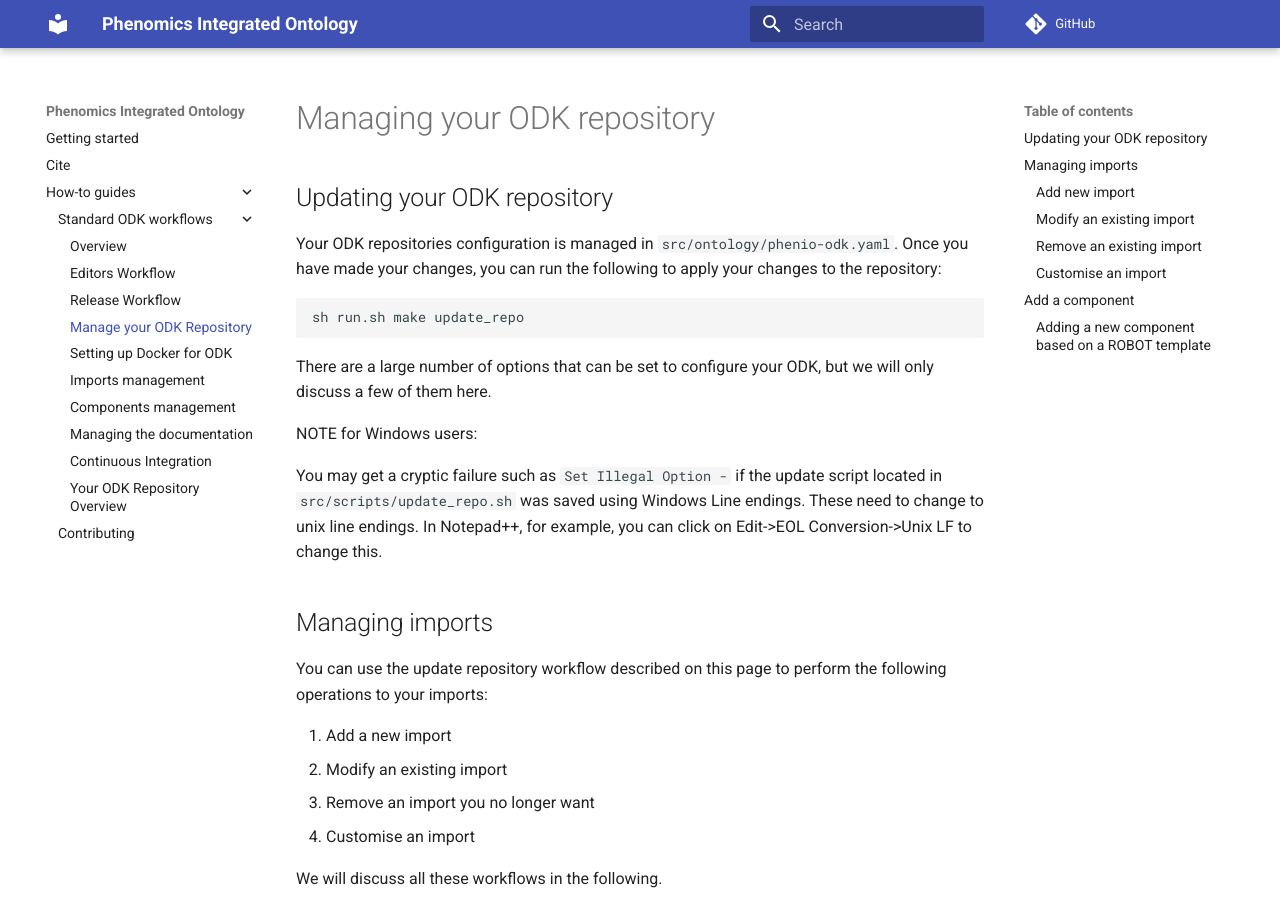
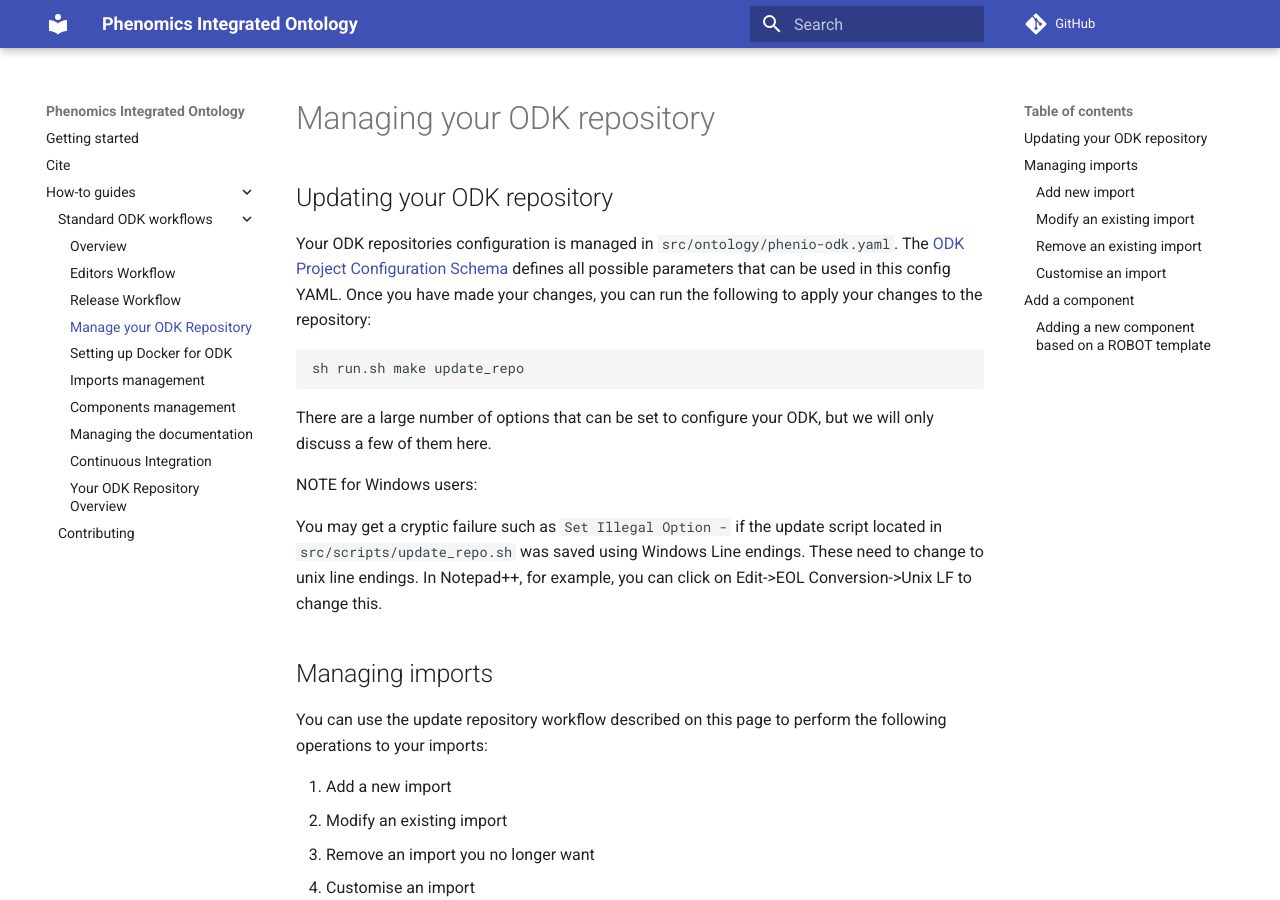
Before and after one commit to monarch-initiative/phenio, an MkDocs documentation site: the page built from docs/odk-workflows/RepoManagement.md, in a window 1280 px wide and 900 px high. Built offline with MkDocs 1.6.1 and Material for MkDocs 9.7.7, drawn with Linux system fonts in a browser that asks for light colours; comment, search, counter and statistics services are not loaded.

Commit message:
Update repo based on most recent ODK

````diff
--- a/docs/odk-workflows/RepoManagement.md
+++ b/docs/odk-workflows/RepoManagement.md
@@ -2,7 +2,7 @@
 
 ## Updating your ODK repository
 
-Your ODK repositories configuration is managed in `src/ontology/phenio-odk.yaml`. Once you have made your changes, you can run the following to apply your changes to the repository:
+Your ODK repositories configuration is managed in `src/ontology/phenio-odk.yaml`. The [ODK Project Configuration Schema](https://github.com/INCATools/ontology-development-kit/blob/master/docs/project-schema.md) defines all possible parameters that can be used in this config YAML. Once you have made your changes, you can run the following to apply your changes to the repository:
 
 
 ```
````
Also changed, not shown: docs/odk-workflows/RepositoryFileStructure.md (+1 -0 lines), docs/odk-workflows/ManageDocumentation.md (line endings or trailing spaces), 6 other files.
